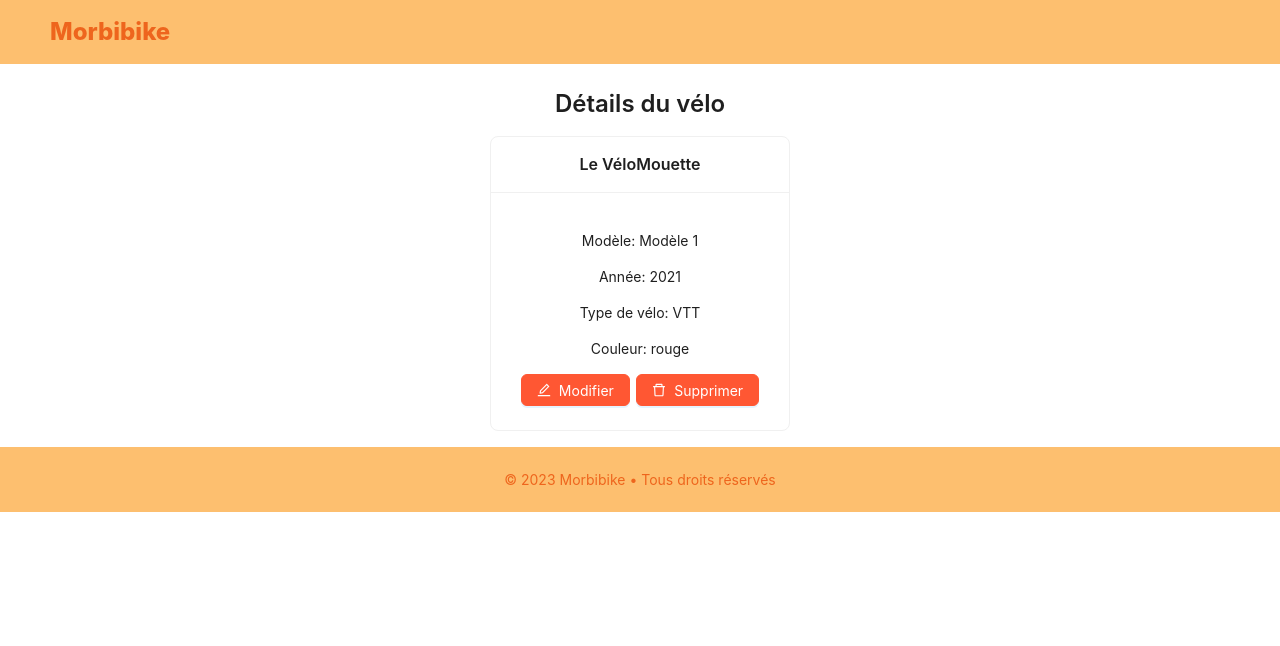
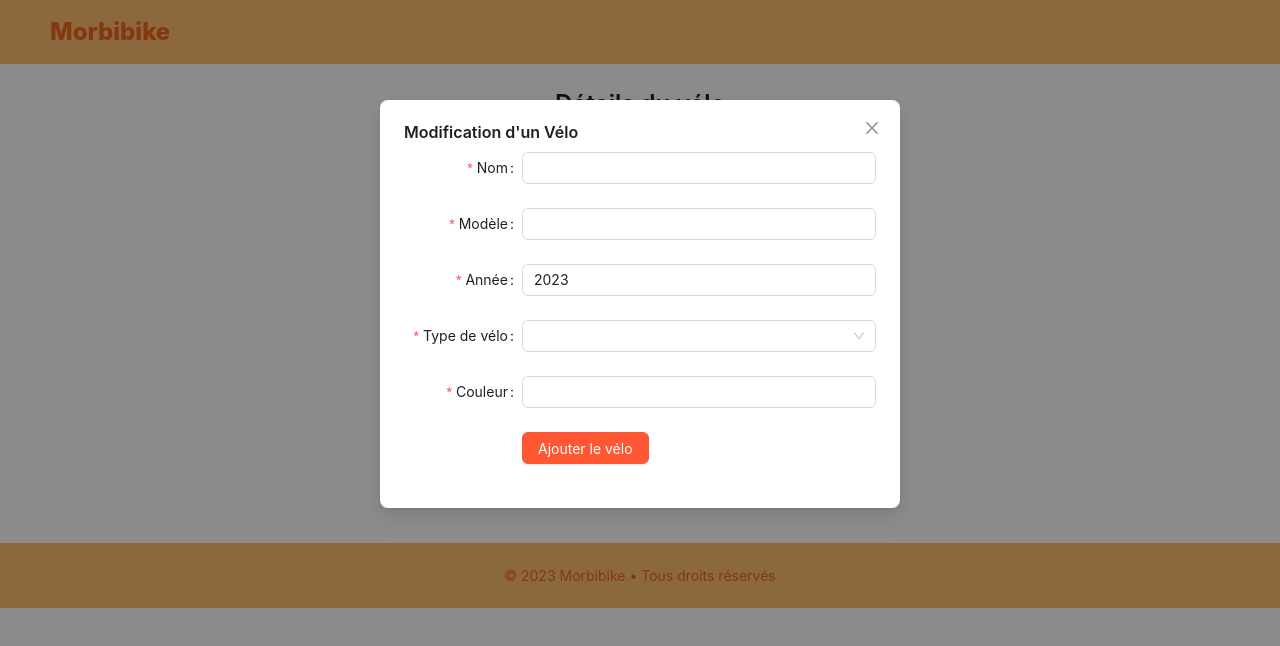
Before and after one commit to IrisKerr/Morbibike, a React (Create React App) app in the folder antd-demo/: page /bike/1 in a window 1280 px wide. Both pictures are taken after a click on the button "Modifier". Shown: the top 646 px of the page. Built offline with nearby package versions, Linux system fonts and the light colour scheme.

Commit message:
Delete and Edit Bike buttons + css adds

```diff
--- a/antd-demo/src/App.css
+++ b/antd-demo/src/App.css
@@ -38,13 +38,13 @@
 }
 
 /* Styles pour les boutons Ant Design */
-.ant-btn {
+button.ant-btn {
   background-color: #FF5733;
   border-color: #FF5733;
   color: #FFFFFF;
 }
 
-.ant-btn:hover {
+button.ant-btn:hover {
   background-color: #e1864e;
   border-color: #ef7f3a;
   color: #FFFFFF;
--- a/antd-demo/src/components/BikeDetailCard.tsx
+++ /dev/null
@@ -1,47 +0,0 @@
-import React from 'react';
-import { Card, Button } from 'antd';
-import { EditOutlined } from '@ant-design/icons';
-import { DeleteOutlined } from '@ant-design/icons';
-import { Velo } from '../models/types';
-
-interface BikeDetailCardProps {
-  bike: Velo; // Utilisez une seule instance de Velo pour afficher les détails d'un vélo spécifique
-}
-
-const BikeDetailCard: React.FC<BikeDetailCardProps> = ({bike}) => {
-  return (
-    <>
-    <Card
-          key={bike.id}
-          title={bike.name}
-
-          style={{ width: 300, margin: '16px' }}
-        >
-          <p>Modèle: {bike.model}</p>
-          <p>Année: {bike.year}</p>
-          <p>Type de vélo: {bike.bikeType}</p>
-          <p>Couleur: {bike.color}</p>
-          <Button
-              type="primary"
-              icon={<EditOutlined />}
-            //   onClick={() => onEditClick(bike)}
-            style={{ margin: '0 0.2rem' }}
-            >
-              Modifier
-            </Button>
-            <Button
-              type="primary"
-              icon={<DeleteOutlined />}
-            //   onClick={() => onEditClick(bike)}
-            style={{ margin: '0 0.2rem' }}
-            >
-              Supprimer
-            </Button>
-
-        </Card>
-    </>
-
-  );
-};
-
-export default BikeDetailCard;
--- /dev/null
+++ b/antd-demo/src/components/buttons/DeleteBikeButton.tsx
@@ -0,0 +1,42 @@
+import React, { useState } from 'react';
+import { Button, Modal } from 'antd'; // Importez le composant Modal d'Ant Design
+// import DeleteBikeForm from '../forms/BikeCreateForm'; // Utilisez le composant de formulaire que nous avons créé précédemment
+import { DeleteOutlined } from '@ant-design/icons';
+
+const DeleteBikeButton = () => {
+  const [isModalVisible, setIsModalVisible] = useState(false);
+
+  const handleShowCreateForm = () => {
+    setIsModalVisible(true);
+  };
+
+  const handleCancel = () => {
+    setIsModalVisible(false);
+  };
+
+  return (
+    <div>
+
+
+      <Button
+              type="primary" className="ant-btn" onClick={handleShowCreateForm}
+              icon={<DeleteOutlined />}
+            //   onClick={() => onEditClick(bike)}
+            >
+              Supprimer
+            </Button>
+
+
+      <Modal
+        title="Etes-vous sûr de vouloir supprimer ce vélo ?"
+        visible={isModalVisible}
+        onCancel={handleCancel}
+        footer={null}
+      >
+        {/* <DeleteBikeForm handleCancel={handleCancel}/> */}
+      </Modal>
+    </div>
+  );
+};
+
+export default DeleteBikeButton;
--- /dev/null
+++ b/antd-demo/src/components/buttons/EditBikeButton.tsx
@@ -0,0 +1,43 @@
+import React, { useState } from 'react';
+import { Button, Modal } from 'antd'; // Importez le composant Modal d'Ant Design
+import EditBikeForm from '../../forms/BikeCreateForm'; // Utilisez le composant de formulaire que nous avons créé précédemment
+import { EditOutlined } from '@ant-design/icons';
+
+const EditBikeButton = () => {
+  const [isModalVisible, setIsModalVisible] = useState(false);
+
+  const handleShowCreateForm = () => {
+    setIsModalVisible(true);
+  };
+
+  const handleCancel = () => {
+    setIsModalVisible(false);
+  };
+
+  return (
+    <div>
+
+
+      <Button
+              type="primary" className="ant-btn" onClick={handleShowCreateForm}
+              icon={<EditOutlined />}
+            //   onClick={() => onEditClick(bike)}
+
+            >
+              Modifier
+            </Button>
+
+
+      <Modal
+        title="Modification d'un Vélo"
+        visible={isModalVisible}
+        onCancel={handleCancel}
+        footer={null}
+      >
+        <EditBikeForm handleCancel={handleCancel}/>
+      </Modal>
+    </div>
+  );
+};
+
+export default EditBikeButton;
--- a/antd-demo/src/components/BikeAddCard.tsx
+++ b/antd-demo/src/components/cards/BikeAddCard.tsx
@@ -1,6 +1,6 @@
 import React, { useState } from 'react';
 import { Button, Modal } from 'antd'; // Importez le composant Modal d'Ant Design
-import CreateBikeForm from '../forms/BikeCreateForm'; // Utilisez le composant de formulaire que nous avons créé précédemment
+import CreateBikeForm from '../../forms/BikeCreateForm'; // Utilisez le composant de formulaire que nous avons créé précédemment
 
 const AddBikePage = () => {
   const [isModalVisible, setIsModalVisible] = useState(false);
@@ -12,6 +12,7 @@ const AddBikePage = () => {
   const handleCancel = () => {
     setIsModalVisible(false);
   };
+
 
   return (
     <div>
--- a/antd-demo/src/components/BikeCardList.tsx
+++ b/antd-demo/src/components/cards/BikeCardList.tsx
@@ -1,7 +1,7 @@
 import React from 'react';
 import { Card, Button, Row, Col  } from 'antd';
 import { Link } from 'react-router-dom';
-import { Velo } from '../models/types';
+import { Velo } from '../../models/types';
 
 
 interface BikeListProps {
@@ -15,6 +15,12 @@ const buttonStyle: React.CSSProperties = {
     color: '#FFFFFF',
   };
 
+  const cardStyle: React.CSSProperties = {
+    width: '300px',
+    margin: '16px',
+    boxShadow: '0px 0px 10px rgba(0, 0, 0, 0.1)',
+  };
+
 const BikeList: React.FC<BikeListProps> = ({ bikes}) => {
 
 
@@ -26,7 +32,7 @@ const BikeList: React.FC<BikeListProps> = ({ bikes}) => {
         <Card
           key={bike.id}
           title={bike.name}
-          style={{ width: 300, margin: '16px' }}
+          style={cardStyle}
         ><Link to={`/bike/${bike.id}`}>
         <Button type="primary" style={buttonStyle}>Voir détails</Button>
       </Link>
--- /dev/null
+++ b/antd-demo/src/components/cards/BikeDetailCard.tsx
@@ -0,0 +1,47 @@
+import React from 'react';
+import { Card, Button } from 'antd';
+
+import DeleteBikeButton from '../buttons/DeleteBikeButton';
+import EditBikeButton from '../buttons/EditBikeButton';
+import { Velo } from '../../models/types';
+
+interface BikeDetailCardProps {
+  bike: Velo; // Utilisez une seule instance de Velo pour afficher les détails d'un vélo spécifique
+}
+
+const buttonContainerStyle: React.CSSProperties = {
+  display: 'flex',
+  justifyContent: 'center',
+  gap: '0.5rem',
+};
+
+const cardStyle: React.CSSProperties = {
+  width: '300px',
+  margin: '4rem auto',
+  boxShadow: '0px 0px 10px rgba(0, 0, 0, 0.1)',
+};
+
+const BikeDetailCard: React.FC<BikeDetailCardProps> = ({bike}) => {
+  return (
+    <>
+    <Card
+          key={bike.id}
+          title={bike.name}
+
+          style={cardStyle}
+        >
+          <p>Modèle: {bike.model}</p>
+          <p>Année: {bike.year}</p>
+          <p>Type de vélo: {bike.bikeType}</p>
+          <p>Couleur: {bike.color}</p>
+          <div style={buttonContainerStyle}>
+          <EditBikeButton />
+          <DeleteBikeButton />
+          </div>
+        </Card>
+    </>
+
+  );
+};
+
+export default BikeDetailCard;
--- a/antd-demo/src/containers/BikeDetailContainer.tsx
+++ b/antd-demo/src/containers/BikeDetailContainer.tsx
@@ -2,7 +2,7 @@ import React from 'react'
 import { useParams } from 'react-router-dom';
 import { useSelector } from 'react-redux';
 import { RootState } from '../store/store';
-import BikeDetailCard from "../components/BikeDetailCard"
+import BikeDetailCard from "../components/cards/BikeDetailCard"
 // import { initialBikes } from "../data/initialData"
 import { Velo } from '../models/types';
 import { Typography } from 'antd';
--- a/antd-demo/src/containers/Home.tsx
+++ b/antd-demo/src/containers/Home.tsx
@@ -4,8 +4,8 @@ import { useSelector } from 'react-redux';
 import { RootState } from '../store/store';
 
 // import { initialBikes } from "../data/initialData"
-import BikeList from '../components/BikeCardList';
-import BikeAddCard from "../components/BikeAddCard"
+import BikeList from '../components/cards/BikeCardList';
+import BikeAddCard from "../components/cards/BikeAddCard"
 import { Typography } from 'antd';
 const { Title, Paragraph } = Typography;
 
@@ -13,7 +13,7 @@ const Home: React.FC = () => {
   const bikes = useSelector((state: RootState) => state.bikes)
   console.log("vélos du store", bikes)
 
-  const paragraphStyle = {
+  const paragraphStyle: React.CSSProperties = {
     fontSize: '16px',
     lineHeight: '1.5',
     maxWidth: '700px',
@@ -21,13 +21,27 @@ const Home: React.FC = () => {
     padding: '1rem'
   };
 
+  const containerStyle: React.CSSProperties = {
+    fontSize: '16px',
+   lineHeight: '1.5',
+    display: 'flex',
+    flexDirection: 'column',
+    margin: '4rem auto',
+    padding: '1rem'
+  };
+
+  const titleStyle: React.CSSProperties = {
+    margin: '5rem 0 1.5rem 0',
+    padding: '1rem'
+  };
+
   return (
-    <div>
+    <div style={containerStyle}>
   {/* afficher seulement la liste des velos disponibles! */}
       <Title level={3}>Nos vélos disponibles à la location</Title>
       <Paragraph style={paragraphStyle}>Jacques Pedalo est un homme passionné, et il n'y a qu'une chose qui puisse rivaliser avec son amour pour la Bretagne : ses vélos. Il les chérit tellement qu'il les a baptisés en l'honneur de sa chère région natale, la Bretagne.</Paragraph>
       <BikeList bikes={bikes} />
-      <Title level={4}>Vous n'avez pas trouvé votre bonheur ? Ajoutez votre propre vélo!</Title>
+      <Title level={4} style={titleStyle}>Vous n'avez pas trouvé votre bonheur ? Ajoutez votre propre vélo!</Title>
 <BikeAddCard />
 </div>
   );
```
Also changed, not shown: antd-demo/src/forms/EditBikeForm.tsx (added, +34 -0 lines).
